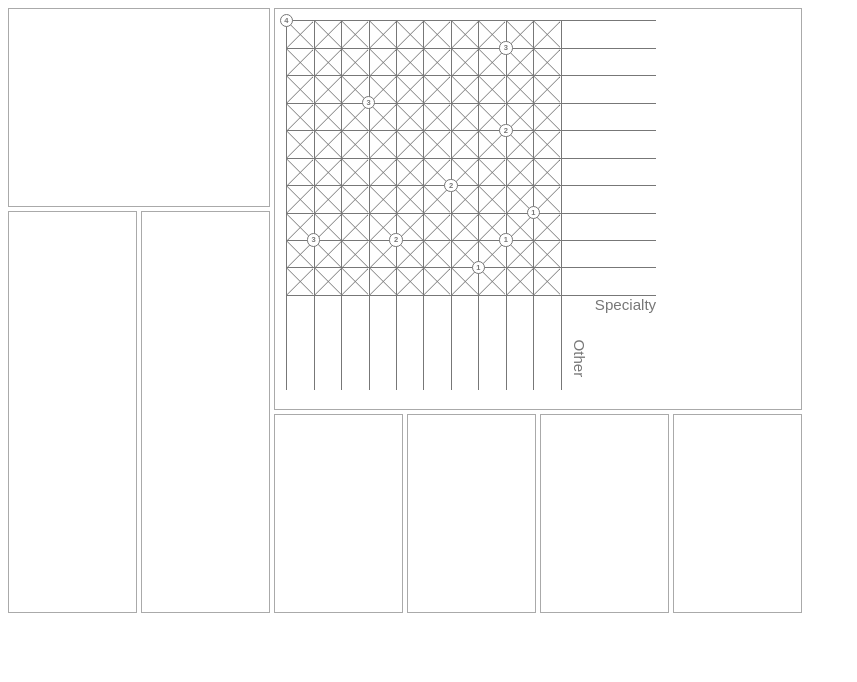
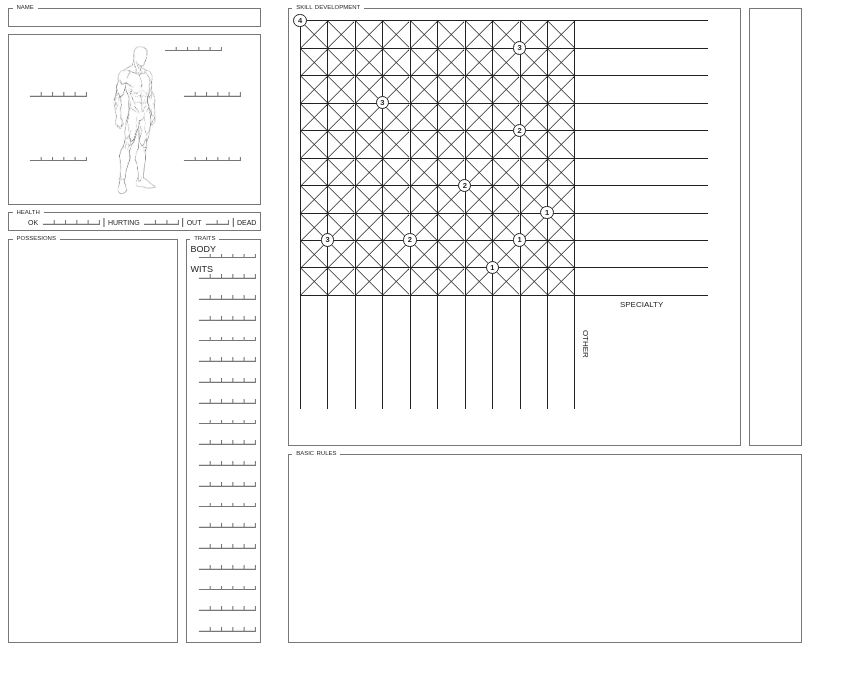
Before and after one commit to naugtur/rpg1, a plain HTML site: page index.html in a window 1280 px wide. Shown: the whole page, without its empty margins (0-857 px from the left). Drawn offline with Linux system fonts and the light colour scheme; a web font is replaced by a local one.

Commit message:
going well

```diff
--- a/index.html
+++ b/index.html
@@ -12,8 +12,40 @@
 <body>
 
     <div class="grid">
-        <div class="main"></div>
-        <div class="skills"></div>
+        <div class="name"></div>
+        <div class="main">
+            <img src="5.svg" class="head">
+            <img src="5.svg" class="left">
+            <img src="5.svg" class="right">
+            <img src="5.svg" class="left">
+            <img src="5.svg" class="right">
+        </div>
+        <div class="hp">
+          ok <img src="5.svg"> | hurting <img src="3.svg"> | out <img src="2.svg"> | dead
+        </div>
+        <div class="skills">
+            <ul>
+                <li>body</li>
+                <li>wits</li>
+                <li></li>
+                <li></li>
+                <li></li>
+                <li></li>
+                <li></li>
+                <li></li>
+                <li></li>
+                <li></li>
+                <li></li>
+                <li></li>
+                <li></li>
+                <li></li>
+                <li></li>
+                <li></li>
+                <li></li>
+                <li></li>
+                <li></li>
+            </ul>
+        </div>
         <div class="items"></div>
         <div class="devel">
             <div class="chart">
@@ -138,15 +170,34 @@
                 <i></i>
                 <i></i>
                 <div class="legend">
-                  <span class="special">Specialty</span><span class="other">Other</span>
+                    <span class="special">specialty</span><span class="other">other</span>
 
                 </div>
             </div>
         </div>
-        <div class="spell1"></div>
-        <div class="spell2"></div>
-        <div class="spell3"></div>
-        <div class="spell4"></div>
+        <div class="c"></div>
+        <div class="addons">
+
+        </div>
+        <!-- <div class="spell spell1">
+          <ul>
+            <li>1 3 in 2</li>
+            <li>time <img src="5.svg"></li>
+            <li>distance <img src="5.svg"></li>
+            <li>area <img src="5.svg"></li>
+            <li>damage <img src="5.svg"></li>
+            <li>buff <img src="5.svg"></li>
+            <li>illusion <img src="5.svg"></li>
+            <li>creation <img src="5.svg"></li>
+            <li>morphing <img src="5.svg"></li>
+            <li>destruction <img src="5.svg"></li>
+          </ul>
+        </div>
+        <div class="spell spell2"></div>
+        <div class="spell spell3"></div>
+        <div class="spell spell4"></div>
+        <div class="spell spell5"></div>
+        <div class="spell spell6"></div> -->
     </div>
 </body>
 
--- a/style.css
+++ b/style.css
@@ -2,35 +2,76 @@
 
 body {
   font-family: 'Glegoo', sans-serif;
+  font-variant: small-caps;
+  font-size: 3.4mm;
+  line-height: 4mm;
+  color: #222;
 }
 
 .grid{
   width: 21cm;
-  height: 16cm;
   display:grid;
-  grid-gap: 1mm;
-  grid-template-columns: 1fr 1fr 1fr 1fr 1fr 1fr;
-  grid-template-rows: 1fr 1fr 1fr;
-  grid-template-areas:  "main main dev dev dev dev"
-                        "skills items dev dev dev dev"
-                        "skills items spell1 spell2 spell3 spell4"
+  grid-gap: 2mm;
+  grid-template-columns: 45mm 20mm 3mm 120mm 1fr;
+  grid-template-rows: 5mm 45mm 5mm 55mm 50mm;
+  grid-template-areas:  "name name . dev c"
+                        "main main . dev c"
+                        "hp hp . dev c"
+                        "items skills . dev c"
+                        "items skills . addons addons"
 }
 .main { grid-area: main }
+.name { grid-area: name }
 .skills { grid-area: skills }
 .items { grid-area: items }
 .devel { grid-area: dev }
-.spell1 { grid-area: spell1  }
-.spell2 { grid-area: spell2  }
-.spell3 { grid-area: spell3  }
-.spell4 { grid-area: spell4  }
+.c { grid-area: c }
+.hp { grid-area: hp }
+.addons { grid-area: addons }
+
+.skills, .items, .hp, .addons {
+  padding: 0 1mm;
+}
+
+.skills li {
+  background: transparent url("5.svg") no-repeat bottom right;
+  padding-bottom: 1.5mm;
+  margin-bottom: 0.5mm;
+  height: 3.5mm;
+}
 
 .grid>div {
-  border: 1px solid #aaa;
+  border: 1px solid #777;
+  position: relative;
 }
 
+.main {
+  background: transparent url('char.jpg') no-repeat center;
+  background-size: contain;
+  position: relative;
+}
+.main .head{
+  position: absolute;
+  top: 3mm;
+  right: 10mm;
+}
+.main .left {
+  padding: 15mm 5mm 0;
+}
+.main .right {
+  float:right;
+  padding: 15mm 5mm 0;
+}
 
-.grid>div {
-  border: 1px solid #aaa;
+.hp {
+  text-align: right;
+  line-height: 5mm;
+  color: #222;
+  font-size: 2.5mm;
+}
+
+li img {
+  display:block;
 }
 
 .chart {
@@ -43,12 +84,12 @@ body {
   float:left;
   width:7mm;
   height: 7mm;
-  border: 0.2mm solid #777;
+  border: 0.2mm solid #222;
   border-bottom:none;
   border-right:none;
   position: relative;
 /*   overflow:hidden; */
-  color: #777;
+  color: #222;
 }
   .chart i:before,
   .chart i:after {
@@ -77,19 +118,19 @@ body {
   clear:both;
 }
 .chart i:nth-child(11n) {
-  width:25mm;
+  width:35mm;
   color: transparent;
 }
 .chart i:nth-child(n+111) {
   color: transparent;
-  height: 25mm;
+  height: 30mm;
 }
 
 
 .chart>i>div{
   display:block;
   position: absolute;
-  border: 0.2mm solid #777;
+  border: 0.2mm solid #222;
   width:3mm;
   height:3mm;
   line-height:3mm;
@@ -106,17 +147,60 @@ body {
 }
 
 .chart .legend {
-  color:#777;
-  width: 25mm;
-  height: 25mm;
-  font-size: 4mm;
+  color:#222;
+  width: 35mm;
+  height: 30mm;
+  font-size: 3mm;
+  font-variant: small-caps;
 }
 .legend .special {
   display:block;
-  text-align: right;
+  text-align: center;
 }
 .legend .other {
   display:block;
-  transform-origin: 0 7mm;
+  transform-origin: 0 5mm;
   transform: rotate(90deg);
 }
+
+.addons {
+  columns: 3;
+  padding: 1mm;
+}
+
+
+ul, li {
+  list-style-type: none;
+  margin: 0;
+  padding:0;
+
+}
+
+.name:before{
+  content:"name";
+}
+.hp:before{
+  content:"health";
+}
+.items:before{
+  content:"possesions";
+}
+.skills:before{
+  content:"traits";
+}
+.devel:before{
+  content:"skill development";
+}
+.addons:before{
+  content:"basic rules";
+}
+.grid>div:before{
+  color: #222;
+  background: #fff;
+  padding: 0 1mm;
+  font-size: 2.2mm;
+  line-height: 3mm;
+  top: -2mm;
+  left: 1mm;
+  position:absolute;
+}
```
Also changed, not shown: 2.svg (added), 3.svg (added), 5.svg (added), r5.svg (added).
